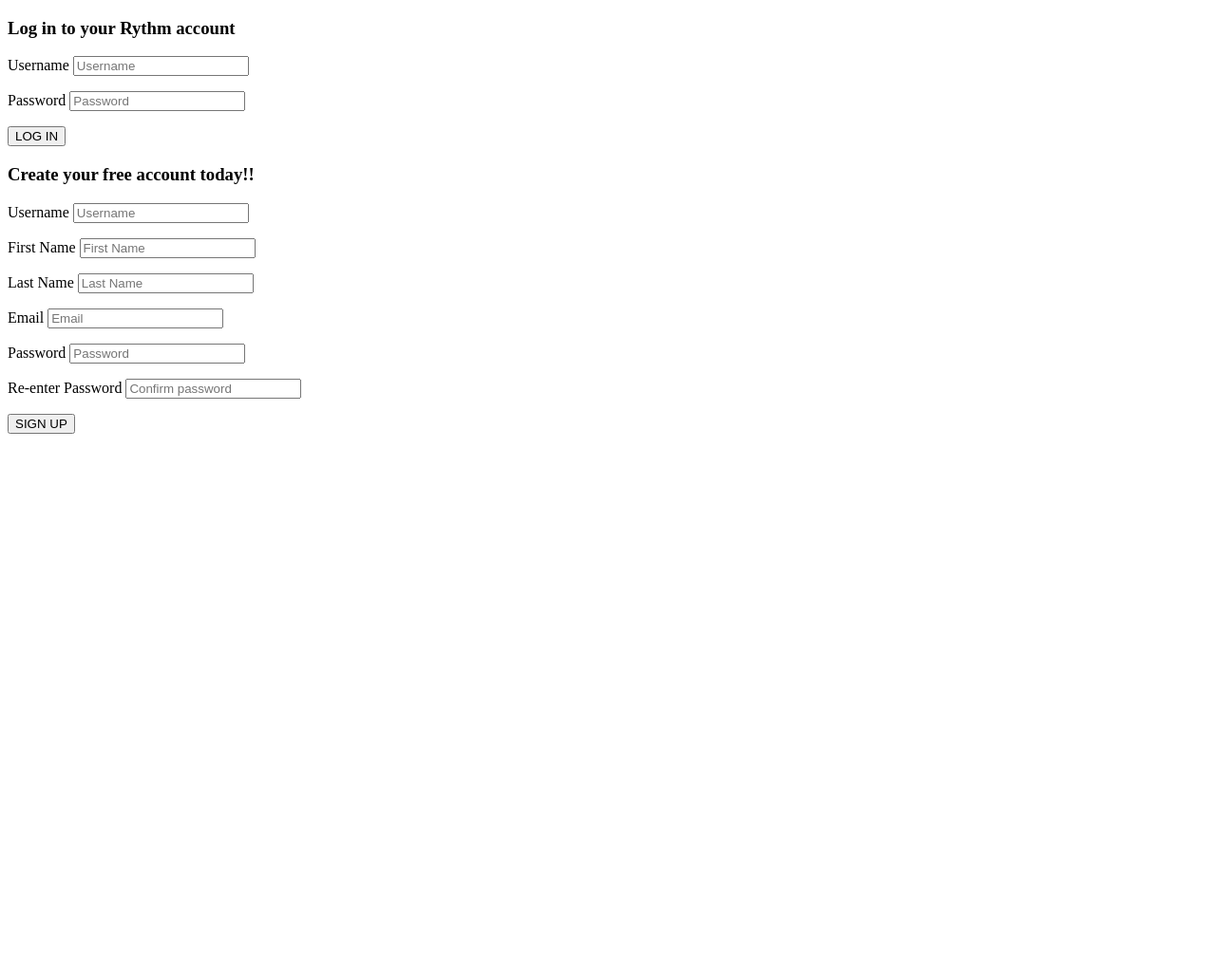
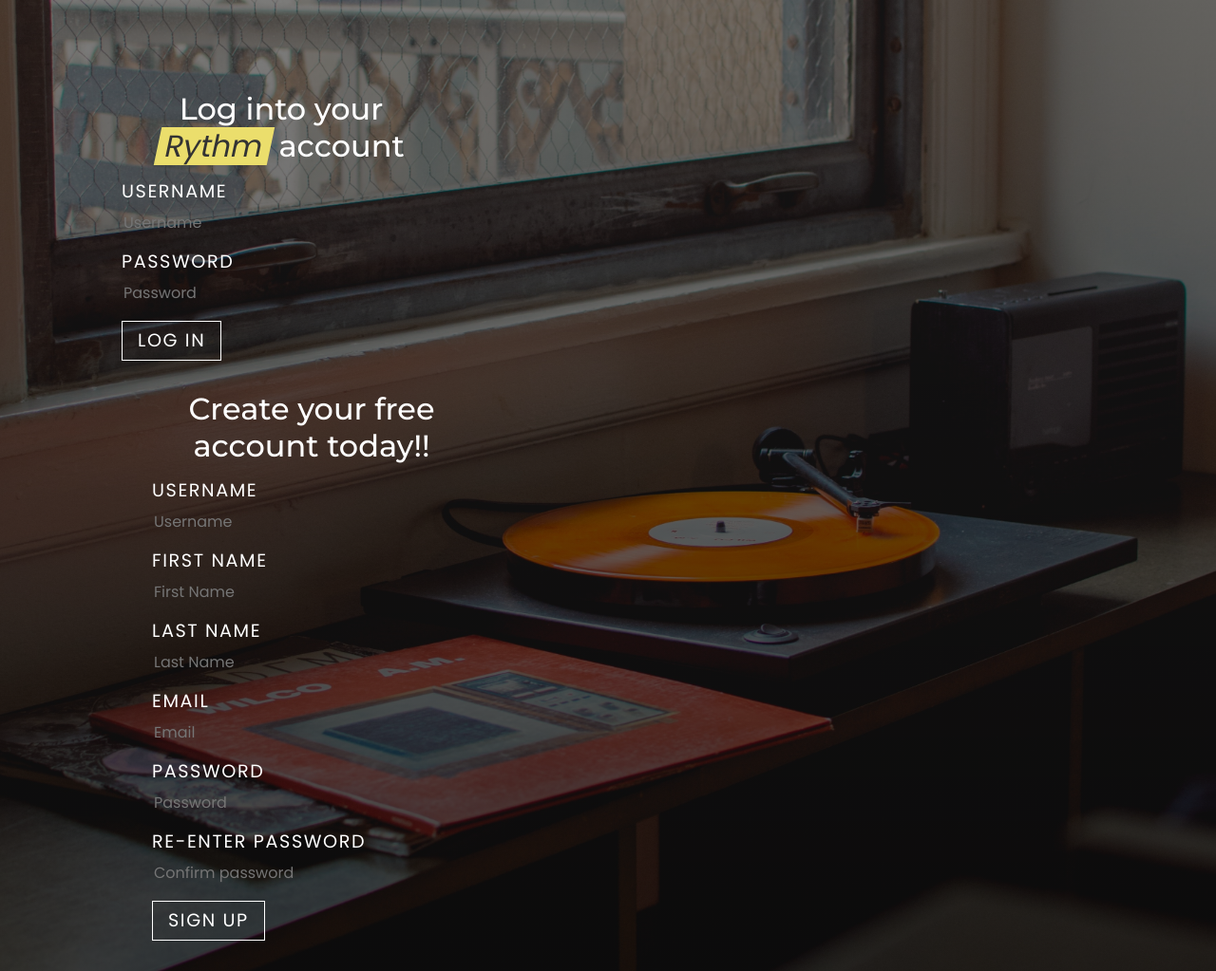
Before and after one commit to hasin023/Rythm, a PHP site: page /register.php in a window 1280 px wide. Shown: the whole page at 95% size. Before the commit the page ends 457 px from the top, so only its background shows below. Run offline with PHP 8.4, Linux system fonts and the light colour scheme.

Commit message:
Added register css style

```diff
--- /dev/null
+++ b/css/register.css
@@ -0,0 +1,109 @@
+/* font-family: 'Montserrat', sans-serif;
+font-family: 'Poppins', sans-serif; */
+
+html,
+body {
+  margin: 0;
+  padding: 0;
+  height: 100vh;
+}
+
+.backgroundImg {
+  background-image: linear-gradient(rgba(0, 0, 0, 0.5), rgba(0, 0, 0, 0.7)),
+    url(../img/heroBG.jpg);
+  background-size: cover;
+  background-position: center;
+  background-repeat: no-repeat;
+  display: table;
+  height: 100vh;
+  width: 100%;
+}
+
+.loginContainer * {
+  font-family: "Poppins", sans-serif;
+  color: #fff;
+  line-height: 1.5rem;
+  font-weight: 400;
+  box-sizing: border-box;
+}
+
+.loginContainer {
+  margin: 0 auto;
+  width: 80%;
+  position: relative;
+  max-width: 64rem;
+}
+
+.inputContainer {
+  width: 25rem;
+  padding: 2rem;
+  float: left;
+}
+
+.inputContainer h3 {
+  font-family: "Montserrat", sans-serif;
+  font-weight: 500;
+  font-size: 2rem;
+  margin-bottom: 1rem;
+  line-height: 1.2;
+  text-align: center;
+}
+
+.highlight {
+  background-color: rgb(235, 222, 108);
+  transform: skewX(-12deg);
+  color: #333;
+  font-weight: 500;
+  display: inline-block;
+  padding: 0.5rem 0.5rem;
+}
+
+#loginForm {
+  width: 25rem;
+  padding: 2rem;
+  float: right;
+}
+
+.inputLabel {
+  display: block;
+  margin-bottom: 0.5rem;
+  font-size: 1.2rem;
+  font-weight: 500;
+  text-transform: uppercase;
+  letter-spacing: 0.1rem;
+  font-family: "Poppins", sans-serif;
+}
+
+.textBox {
+  background-color: transparent;
+  border: none;
+  outline: none;
+  font-size: 1rem;
+  width: 100%;
+  display: block;
+  margin-bottom: 1rem;
+  transition: all 0.2s;
+}
+
+.textBox:focus {
+  border-bottom: 1px solid #fff;
+}
+
+.submitButton {
+  background-color: transparent;
+  border: 1px solid #fff;
+  padding: 0.5rem 1rem;
+  font-size: 1.2rem;
+  font-weight: 500;
+  text-transform: uppercase;
+  letter-spacing: 0.1rem;
+  font-family: "Poppins", sans-serif;
+  cursor: pointer;
+  transition: all 0.3s;
+}
+
+.submitButton:hover,
+.submitButton:active {
+  background-color: #fff;
+  color: #333;
+}
--- a/register.php
+++ b/register.php
@@ -25,21 +25,29 @@ function getInput($name){
     <meta name="viewport" content="width=device-width, initial-scale=1.0">
     <link rel = "icon shortcut" href = "img/music.ico">
     <title>Register</title>
+    <link rel = "stylesheet" type = "text/css" href = "css/register.css">
+
+    <link rel="preconnect" href="https://fonts.googleapis.com">
+    <link rel="preconnect" href="https://fonts.gstatic.com" crossorigin>
+    <link href="https://fonts.googleapis.com/css2?family=Montserrat:wght@300;400;500&family=Poppins:wght@200;300;400&display=swap" rel="stylesheet">
+
 </head>
 <body>
-    <div id = "inputContainer">
+    <div class= "backgroundImg">
+        <div class = "loginContainer">
+            <div class = "inputContainer">
                 <form id = "loginForm" action = "register.php" method = "POST">
-            <h3>Log in to your Rythm account</h3>
+                    <h3>Log into your <span class = "highlight">Rythm</span> account</h3>
                     <p>
                         <?php echo $account->getError(Constants::$loginFailed); ?>
-                <label for = "loginUsername">Username</label>
-                <input id = "loginUsername" name = "loginUsername" type = "text" placeholder = "Username" required>
+                        <label class = "inputLabel" for = "loginUsername">Username</label>
+                        <input class = "textBox" id = "loginUsername" name = "loginUsername" type = "text" placeholder = "Username" required>
                     </p>
                     <p>
-                <label for = "loginPassword">Password</label>
-                <input id = "loginPassword" name = "loginPassword" type = "password" placeholder = "Password" required>
+                        <label class = "inputLabel" for = "loginPassword">Password</label>
+                        <input class = "textBox" id = "loginPassword" name = "loginPassword" type = "password" placeholder = "Password" required>
                     </p>
-            <button type = "submit" name = "loginButton">LOG IN</button>
+                    <button class = "submitButton" type = "submit" name = "loginButton">LOG IN</button>
                 </form>
 
 
@@ -49,39 +57,41 @@ function getInput($name){
                     <p>
                         <?php echo $account->getError(Constants::$usernameCharacters); ?>
                         <?php echo $account->getError(Constants::$usernameTaken); ?>
-                <label for = "username">Username</label>
-                <input id = "username" name = "username" type = "text" placeholder = "Username" value = "<?php getInput('username') ?>" required>
+                        <label class = "inputLabel" for = "username">Username</label>
+                        <input class = "textBox" id = "username" name = "username" type = "text" placeholder = "Username" value = "<?php getInput('username') ?>" required>
                     </p>
                     <p>
                         <?php echo $account->getError(Constants::$nameCharacters); ?>
-                <label for = "firstName">First Name</label>
-                <input id = "firstName" name = "firstName" type = "text" placeholder = "First Name" value = "<?php getInput('firstName') ?>" required>
+                        <label class = "inputLabel" for = "firstName">First Name</label>
+                        <input class = "textBox" id = "firstName" name = "firstName" type = "text" placeholder = "First Name" value = "<?php getInput('firstName') ?>" required>
                     </p>
                     <p>
                         <?php echo $account->getError(Constants::$nameCharacters); ?>
-                <label for = "lastName">Last Name</label>
-                <input id = "lastName" name = "lastName" type = "text" placeholder = "Last Name" value = "<?php getInput('lastName') ?>" required>
+                        <label class = "inputLabel" for = "lastName">Last Name</label>
+                        <input class = "textBox" id = "lastName" name = "lastName" type = "text" placeholder = "Last Name" value = "<?php getInput('lastName') ?>" required>
                     </p>
                     <p>
                         <?php echo $account->getError(Constants::$emailInvalid); ?>
                         <?php echo $account->getError(Constants::$emailTaken); ?>
-                <label for = "email">Email</label>
-                <input id = "email" name = "email" type = "email" placeholder = "Email" value = "<?php getInput('email') ?>" required>
+                        <label class = "inputLabel" for = "email">Email</label>
+                        <input class = "textBox" id = "email" name = "email" type = "email" placeholder = "Email" value = "<?php getInput('email') ?>" required>
                     </p>
                     <p>
                         <?php echo $account->getError(Constants::$passwordCharacters); ?>
                         <?php echo $account->getError(Constants::$passwordNotAlphanumeric); ?>
-                <label for = "password">Password</label>
-                <input id = "password" name = "password" type = "password" placeholder = "Password" required>
+                        <label class = "inputLabel" for = "password">Password</label>
+                        <input class = "textBox" id = "password" name = "password" type = "password" placeholder = "Password" required>
                     </p>
                     <p>
                         <?php echo $account->getError(Constants::$passwordsDoNotMatch); ?>
-                <label for = "confirmPassword">Re-enter Password</label>
-                <input id = "confirmPassword" name = "confirmPassword" type = "password" placeholder = "Confirm password" required>
+                        <label class = "inputLabel" for = "confirmPassword">Re-enter Password</label>
+                        <input class = "textBox" id = "confirmPassword" name = "confirmPassword" type = "password" placeholder = "Confirm password" required>
                     </p>
-            <button type = "submit" name = "registerButton">SIGN UP</button>
+                    <button class = "submitButton" type = "submit" name = "registerButton">SIGN UP</button>
                 </form>
 
             </div>
+        </div>
+    </div>
 </body>
 </html>
```
Also changed, not shown: css/style.css (deleted), img/heroBG.jpg (added). Lines whose indentation alone changed are shown as unchanged.
